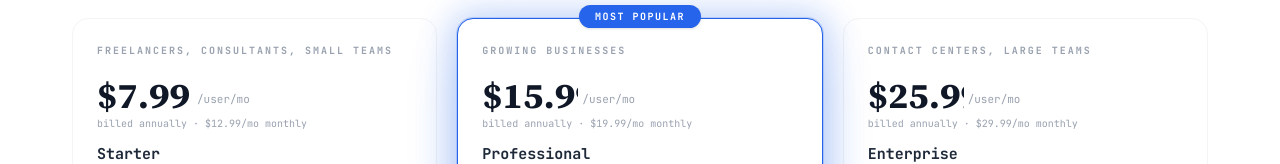
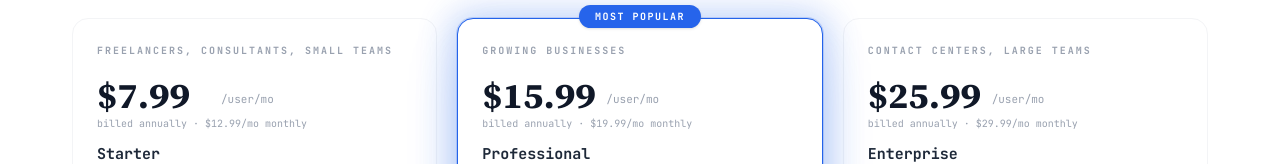
Before and after one commit to nishiex/30-04-26, a Next.js app: page /pricing in a window 1280 px wide. Shown: the part 509-673 px from the top of the page. Built offline with nearby package versions, Linux system fonts and the light colour scheme.

Commit message:
feat: adjust minWidth for PriceDisplay component styling
Co-authored-by: nishi patel <201951506+nishiex@users.noreply.github.com>

```diff
--- a/app/pricing/pricing-client.tsx
+++ b/app/pricing/pricing-client.tsx
@@ -262,7 +262,7 @@ function PriceDisplay({ plan, isAnnual }: { plan: Plan; isAnnual: boolean }) {
   return (
     <div className="mb-2">
       <div className="flex items-end gap-1 mb-0.5">
-        <div className="relative overflow-hidden" style={{ height: 44, minWidth: 96 }}>
+        <div className="relative overflow-hidden" style={{ height: 44, minWidth: 120 }}>
           <AnimatePresence mode="wait" initial={false}>
             <motion.span
               key={price}
@@ -270,7 +270,7 @@ function PriceDisplay({ plan, isAnnual }: { plan: Plan; isAnnual: boolean }) {
               animate={{ y: 0, opacity: 1 }}
               exit={{ y: isAnnual ? 36 : -36, opacity: 0 }}
               transition={{ type: "spring", stiffness: 360, damping: 30 }}
-              className="font-serif text-[36px] font-bold text-gray-900 leading-none absolute bottom-0 left-0"
+              className="font-serif text-[36px] font-bold text-gray-900 leading-none absolute bottom-0 left-0   "
             >
               {price}
             </motion.span>
```
